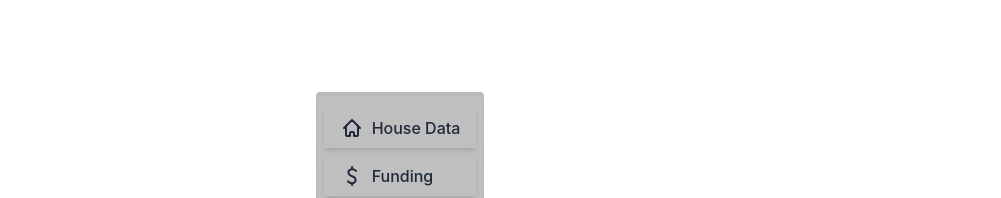
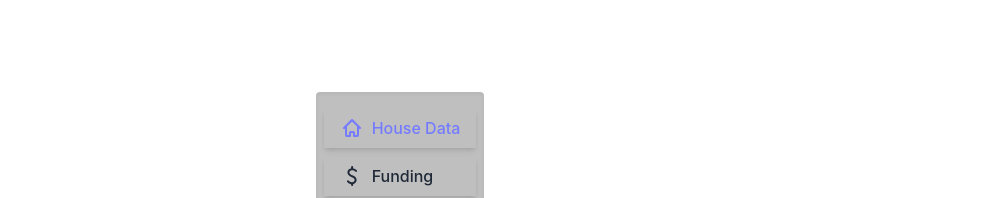
Before and after one commit to brooksideas/electoral-visualization, a Vue app: page / in a window 1280 px wide. Shown: the top 198 px of the page, without its empty margins (140-1141 px from the left). Built offline with nearby package versions, Linux system fonts and the light colour scheme.

Commit message:
code: Display list watch the current Active state

```diff
--- a/src/components/DisplayOptionsList.vue
+++ b/src/components/DisplayOptionsList.vue
@@ -8,7 +8,11 @@
         <a
           href="#"
           @click="renderView(views.HOUSE)"
-          class="flex items-center px-4 py-2 text-gray-800 hover:nav-background hover:font-bold transition duration-300 shadow-md hover:shadow-xl focus:shadow-xl"
+          class="flex items-center px-4 py-2 hover:nav-background hover:font-bold transition duration-300 shadow-md hover:shadow-xl focus:shadow-xl"
+          :class="{
+            'text-gray-800': !toggleActiveOption(views.HOUSE),
+            'text-purple-700': toggleActiveOption(views.HOUSE),
+          }"
         >
           <svg
             class="h-6 w-6 mr-2"
@@ -33,7 +37,11 @@
         <a
           href="#"
           @click="renderView(views.FUNDING)"
-          class="flex items-center px-4 py-2 mt-2 text-gray-800 hover:nav-background hover:font-bold transition duration-300 shadow-md hover:shadow-xl focus:shadow-xl"
+          class="flex items-center px-4 py-2 mt-2 hover:nav-background hover:font-bold transition duration-300 shadow-md hover:shadow-xl focus:shadow-xl"
+          :class="{
+            'text-gray-800': !toggleActiveOption(views.FUNDING),
+            'text-purple-700': toggleActiveOption(views.FUNDING),
+          }"
         >
           <svg
             class="h-6 w-6 mr-2"
@@ -58,7 +66,11 @@
         <a
           href="#"
           @click="renderView(views.CHARTS)"
-          class="flex items-center px-4 py-2 mt-2 text-gray-800 hover:nav-background hover:font-bold transition duration-300 shadow-md hover:shadow-xl focus:shadow-xl"
+          class="flex items-center px-4 py-2 mt-2 hover:nav-background hover:font-bold transition duration-300 shadow-md hover:shadow-xl focus:shadow-xl"
+          :class="{
+            'text-gray-800': !toggleActiveOption(views.CHARTS),
+            'text-purple-700': toggleActiveOption(views.CHARTS),
+          }"
         >
           <svg
             class="h-6 w-6 mr-2"
@@ -87,7 +99,7 @@
 
 
 <script>
-import { inject } from "vue";
+import { inject, ref } from "vue";
 import { views } from "../constants/views";
 export default {
   name: "Display Options List",
@@ -114,11 +126,19 @@ export default {
     // Inject the Event Bus
     const bus = inject("$bus");
 
+    const displayView = ref(views.HOUSE);
+
     // Get the switch case to redirect to the corresponding pages accordingly
     const renderView = (render) => {
+      displayView.value = render; // set this to control the active list option
       bus.emit("renderEvt", render);
     };
-    return { views, renderView };
+
+    // Toggle the Active state of the Options
+    const toggleActiveOption = (activeOption) => {
+      return activeOption === displayView.value;
+    };
+    return { views, displayView, renderView, toggleActiveOption };
   },
 };
 </script>
```
